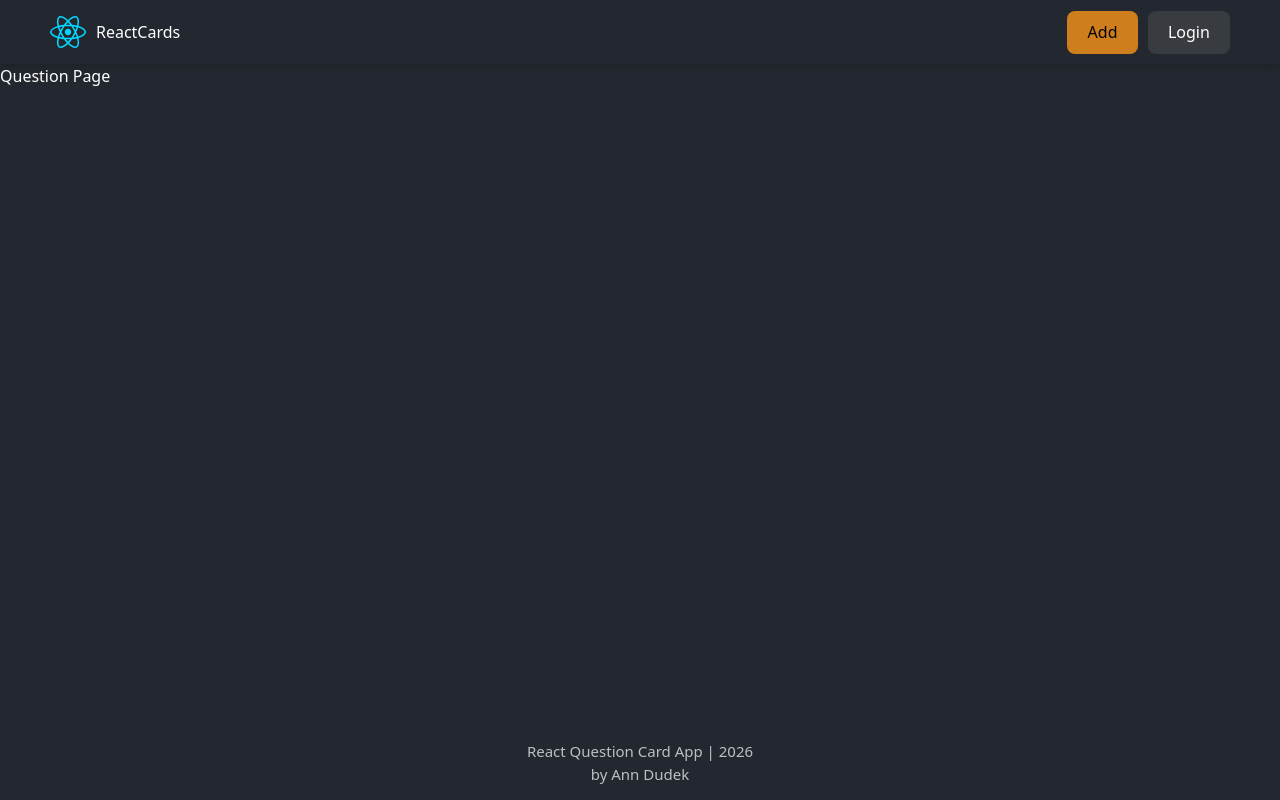
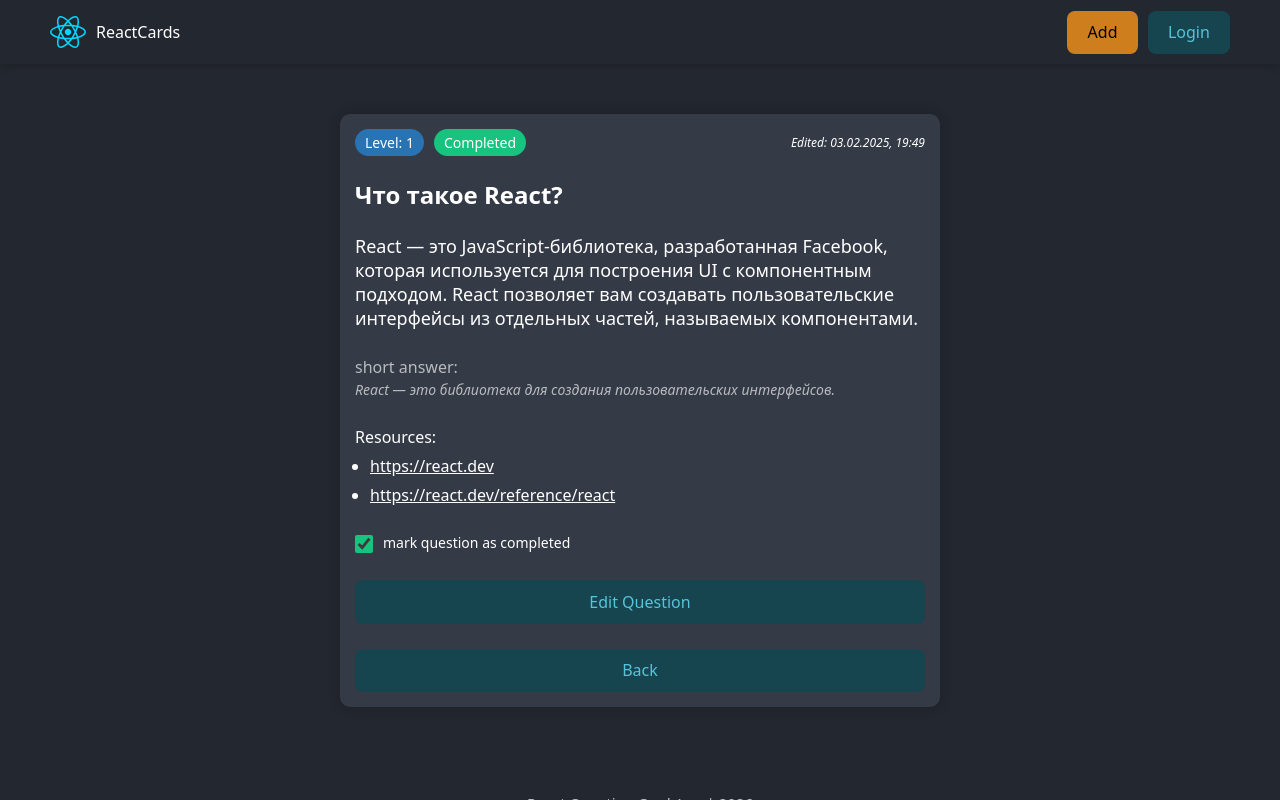
Before and after one commit to anndudek/react-pet, a React (Vite) app: page /question/1 in a window 1280 px wide. Built offline with nearby package versions, Linux system fonts and the light colour scheme; data requests are answered from the project's data file.

Commit message:
questionPage, smallLoader

```diff
--- a/db.json
+++ b/db.json
@@ -34,7 +34,7 @@
         "https://react.dev/learn/render-and-commit"
       ],
       "level": 2,
-      "completed": false,
+      "completed": true,
       "editDate": "03.02.2025, 19:01"
     },
     {
@@ -58,7 +58,7 @@
         "https://react.dev/learn/passing-props-to-a-component"
       ],
       "level": 1,
-      "completed": false
+      "completed": true
     },
     {
       "id": "6",
@@ -80,7 +80,7 @@
         "https://react.dev/reference/react/useState"
       ],
       "level": 2,
-      "completed": true
+      "completed": false
     },
     {
       "id": "8",
@@ -565,5 +565,6 @@
       "level": 1,
       "completed": false
     }
-  ]
+  ],
+  "$schema": "./node_modules/json-server/schema.json"
 }
--- a/eslint.config.js
+++ b/eslint.config.js
@@ -24,6 +24,7 @@ export default defineConfig([
     },
     rules: {
       "no-unused-vars": ["error", { varsIgnorePattern: "^[A-Z_]" }],
+      "react/jsx-no-target-blank": "warn",
       "prettier/prettier": [
         "error",
         {
--- a/src/App.jsx
+++ b/src/App.jsx
@@ -1,7 +1,8 @@
 import { BrowserRouter, Route, Routes } from "react-router-dom";
 import { MainLayout } from "./components/MainLayout";
 import { HomePage } from "./pages/HomePage";
-import { NotFoundPage } from "./pages/NotFoundPage/NotFoundPage";
+import { NotFoundPage } from "./pages/NotFoundPage";
+import { QuestionPage } from "./pages/QuestionPage";
 
 function App() {
   //return <MainLayout />;
@@ -12,7 +13,7 @@ function App() {
           <Route path="/" element={<HomePage />}></Route>
           <Route path="/forbidden" element={<div>forbidden</div>}></Route>
           <Route path="/addquestion" element={<div>addQuestion</div>}></Route>
-          <Route path="/question/:id" element={<div>Question Page</div>}></Route>
+          <Route path="/question/:id" element={<QuestionPage />}></Route>
           <Route path="*" element={<NotFoundPage />} />
         </Route>
       </Routes>
--- a/src/components/Loader/Loader.jsx
+++ b/src/components/Loader/Loader.jsx
@@ -7,3 +7,9 @@ export const Loader = () => {
     </div>
   );
 };
+
+export const SmallLoader = () => {
+  return (
+    <span className={cls.smallLoader}></span>
+  );
+};
--- a/src/components/Loader/Loader.module.css
+++ b/src/components/Loader/Loader.module.css
@@ -38,3 +38,37 @@
     transform: rotate(360deg);
   }
 }
+
+.smallLoader {
+  width: 15px;
+  height: 15px;
+  display: inline-block;
+  position: relative;
+}
+.smallLoader::after,
+.smallLoader::before {
+  content: '';
+  box-sizing: border-box;
+  width: 15px;
+  height: 15px;
+  border-radius: 50%;
+  border: 1px solid #FFF;
+  position: absolute;
+  left: 0;
+  top: 0;
+  animation: animloader 2s linear infinite;
+}
+.smallLoader::after {
+  animation-delay: 1s;
+}
+
+@keyframes animloader {
+  0% {
+    transform: scale(0);
+    opacity: 1;
+  }
+  100% {
+    transform: scale(1);
+    opacity: 0;
+  }
+}
--- a/src/components/Loader/index.jsx
+++ b/src/components/Loader/index.jsx
@@ -1 +1 @@
-export { Loader } from "./Loader";
+export { Loader, SmallLoader } from "./Loader";
--- a/src/index.css
+++ b/src/index.css
@@ -40,8 +40,8 @@ body {
     --main-bg-color: #fff;
     --text-color: #000;
 
-    --btn-bg-color: #16444f;
-    --btn-text-color: #57c4dc;
+     --btn-bg-color: #383b3f;
+    --btn-text-color: #fff;
 
     --card-bg-color: #ebedf0;
   }
@@ -52,8 +52,8 @@ body {
     --main-bg-color:#23272f;
     --text-color: #fff;
 
-    --btn-bg-color: #383b3f;
-    --btn-text-color: #fff;
+    --btn-bg-color: #16444f;
+    --btn-text-color: #57c4dc;
 
     --card-bg-color: #343a46;
   }
--- a/src/pages/NotFoundPage/index.jsx
+++ b/src/pages/NotFoundPage/index.jsx
@@ -1 +1 @@
-import { NotFoundPage } from "./NotFoundPage";
+export { NotFoundPage } from "./NotFoundPage";
--- /dev/null
+++ b/src/pages/QuestionPage/QuestionPage.jsx
@@ -0,0 +1,101 @@
+import { useEffect, useId, useState } from "react";
+import { Badge } from "../../components/Badge";
+import { Button } from "../../components/Button";
+import cls from "./QuestionPage.module.css";
+import { useNavigate, useParams } from "react-router-dom";
+import { useFetch } from "../../hooks/useFetch";
+import { API_URL } from "../../constants";
+import { Loader, SmallLoader } from "../../components/Loader";
+
+export const QuestionPage = () => {
+  const checkboxId = useId();
+  const navigate = useNavigate();
+  const { id } = useParams();
+  const [isChecked, setIsChecked] = useState(true);
+  const [card, setCard] = useState(null);
+
+  const levelVariant = () => card.level === 1 ? "primary" : card.level === 2 ? "warning" : "alert";
+  const completedVariant = () => card.completed ? "success" : "primary";
+
+  const [fetchCard, isCardLoading] = useFetch(async () => {
+    const response = await fetch(`${API_URL}/react/${id}`);
+    const data = await response.json();
+    setCard(data);
+  });
+
+  useEffect(() => {
+    fetchCard();
+  }, []);
+
+  const [updateCard, isCardUpdating] = useFetch(async (isChecked) => {
+    const response = await fetch(`${API_URL}/react/${id}`, {
+      method: "PATCH",
+      body: JSON.stringify({ completed: isChecked }),
+    });
+    const data = await response.json();
+    setCard(data);
+  });
+
+  const onCheckboxChangeHandler = () => {
+    setIsChecked(!isChecked);
+    updateCard(!isChecked);
+  };
+
+  useEffect(() => {
+    card !== null && setIsChecked(card.completed);
+  }, [card])
+
+  return (
+    <>
+      {isCardLoading && <Loader />}
+      {
+        card !== null && (
+          <div className={cls.container}>
+            <div className={cls.cardLabels}>
+              <Badge variant={levelVariant()}>Level: {card.level}</Badge>
+              <Badge variant={completedVariant()}>{card.completed ? "Completed" : "Not Completed"}</Badge>
+
+              {card?.editDate && <p className={cls.editDate}>Edited: {card.editDate}</p>}
+            </div>
+
+            <h5 className={cls.cardTitle}>{card.question}</h5>
+            <p className={cls.cardDescriprion}>{card.description}</p>
+
+            <div className={cls.cardAnswers}>
+              <label>short answer: </label>
+              <p className={cls.cardAnswer}>{card.answer}</p>
+            </div>
+
+            <ul className={cls.cardLinks}>
+              Resources:
+              {card.resources.map((link, index) => {
+                return (
+                  <li key={index}>
+                    <a href={link.trim()} target="_blank" rel="noreferrer">{link.trim()}</a>
+                  </li>
+                );
+              })}
+            </ul>
+
+            <label htmlFor={checkboxId} className={cls.cardcheckbox}>
+              <input
+                type="checkbox"
+                id={checkboxId}
+                className={cls.checkbox}
+                checked={isChecked}
+                onChange={onCheckboxChangeHandler}
+                disabled={isCardUpdating}
+              />
+              <span>mark question as completed</span>
+
+              {isCardUpdating && <SmallLoader />}
+            </label>
+
+            <Button onClick={() => navigate(`/editquestion/${card.id}`)} isDisabled={isCardUpdating}>Edit Question</Button>
+            <Button onClick={() => navigate("/")} isDisabled={isCardUpdating}>Back</Button>
+          </div>
+        )
+      }
+    </>
+  );
+};
--- /dev/null
+++ b/src/pages/QuestionPage/QuestionPage.module.css
@@ -0,0 +1,86 @@
+.container {
+    width: 100%;
+    max-width: 600px;
+    height: max-content;
+    margin: 50px auto;
+    border-radius: 10px;
+    padding: 15px;
+    background-color: var(--card-bg-color);
+    color: var(--text-color);
+    box-shadow: 0 0 8px 5px rgba(0, 0, 0, 0.1);
+    display: flex;
+    justify-content: flex-start;
+    flex-direction: column;
+    align-items: flex-start;
+    gap: 25px;
+
+    button {
+        width: 100%;
+    }
+}
+
+.cardLabels {
+    width: 100%;
+    display: flex;
+    flex-wrap: wrap-reverse;
+    justify-content: flex-start;
+    align-items: center;
+    gap: 10px;
+}
+
+.editDate {
+    margin-left: auto;
+    font-size: 12px;
+    font-style: italic;
+}
+
+.cardTitle {
+    font-size: 24px;
+    line-height: 28px;
+}
+
+.cardDescriprion {
+    font-size: 18px;
+    line-height: 24px;
+}
+
+.cardAnswers {
+    margin-top: auto;
+    opacity: .65;
+}
+
+.cardAnswer {
+    font-size: 14px;
+    font-style: italic;
+    text-align: justify;
+}
+
+.cardLinks {
+    display: flex;
+    flex-direction: column;
+    justify-content: flex-start;
+    align-items: flex-start;
+    gap: 5px;
+
+    li {
+        margin-left: 15px;
+    }
+}
+
+.cardcheckbox {
+    display: flex;
+    justify-content: center;
+    align-items: center;
+    gap: 10px;
+
+    span {
+        font-size: 14px;
+        padding-bottom: 2px;
+    }
+}
+
+.checkbox {
+    width: 18px;
+    height: 18px;
+    accent-color: #16c47f;
+}
--- /dev/null
+++ b/src/pages/QuestionPage/index.jsx
@@ -0,0 +1 @@
+export { QuestionPage } from "./QuestionPage";
```
